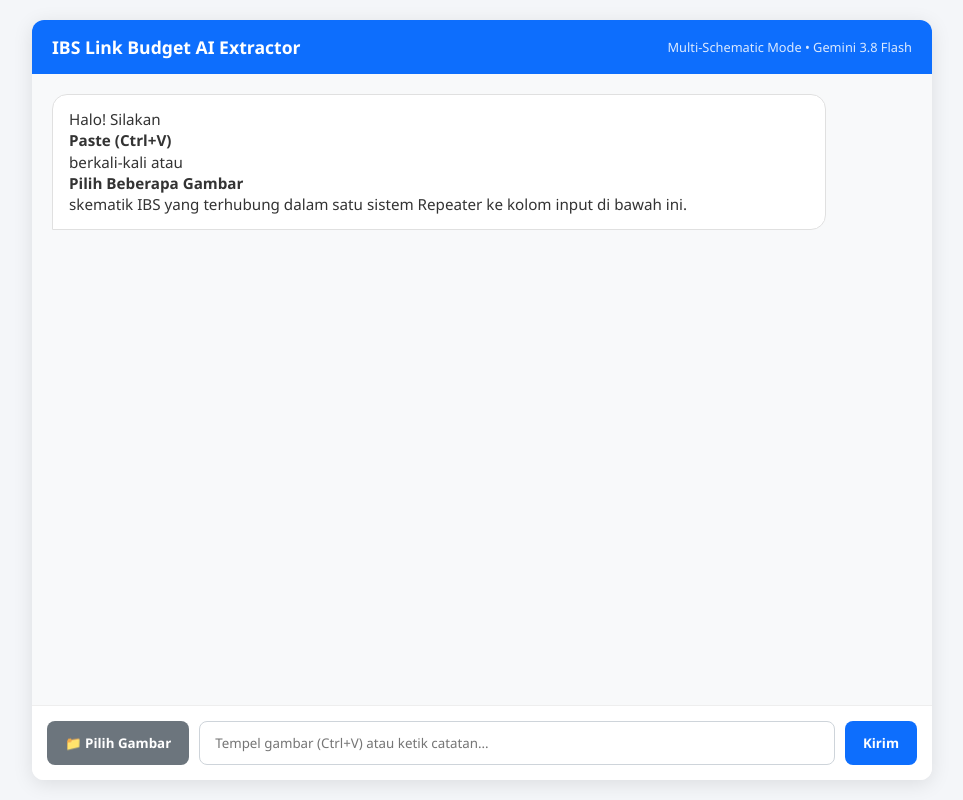
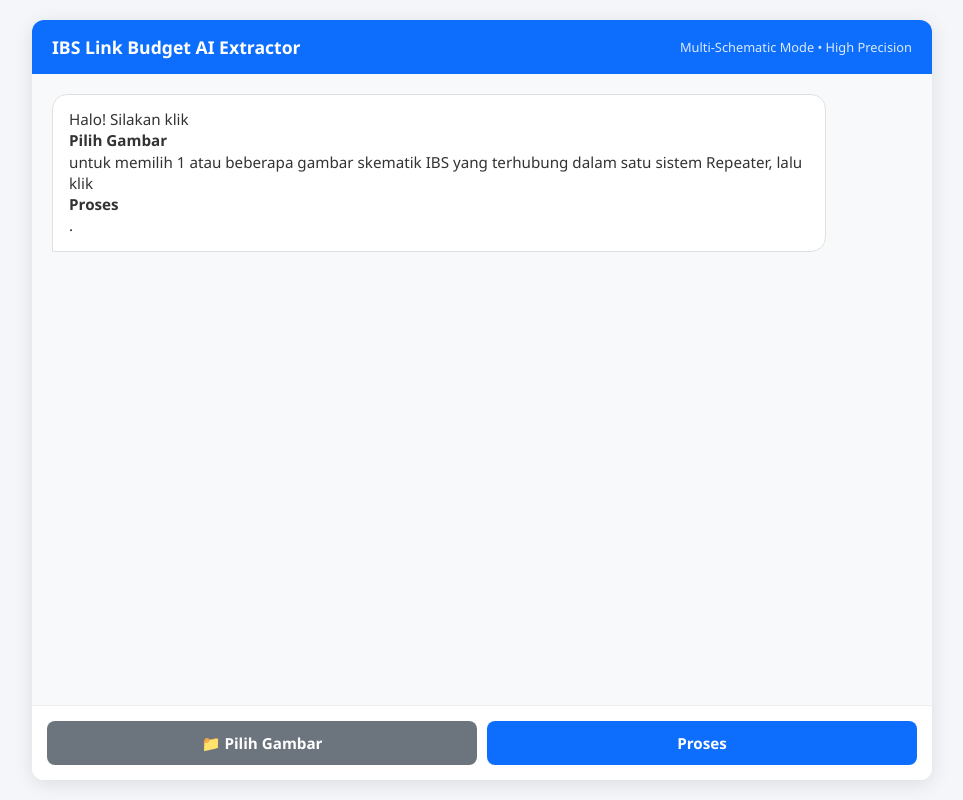
Before and after one commit to farianpsd/ibs-schematic-converter-csv, a Flask app: page / in a window 1280 px wide. Shown: the whole page, without its empty margins (158-1121 px from the left). Run offline with Flask 3, Linux system fonts and the light colour scheme; parts of the project's set-up code (start-up, migrations or seed data) failed here and were passed over.

Commit message:
Update index.html

```diff
--- a/templates/index.html
+++ b/templates/index.html
@@ -29,13 +29,12 @@
         .preview-item .remove-single { position: absolute; top: -6px; right: -6px; background: #dc3545; color: white; border-radius: 50%; width: 18px; height: 18px; font-size: 11px; display: flex; align-items: center; justify-content: center; cursor: pointer; font-weight: bold; }
         .clear-all-btn { color: #dc3545; cursor: pointer; font-size: 0.85rem; font-weight: bold; white-space: nowrap; margin-left: 10px; }
 
-        .input-row { display: flex; gap: 10px; }
-        .input-row input[type="text"] { flex: 1; padding: 12px 15px; border: 1px solid #ced4da; border-radius: 8px; outline: none; }
-        .input-row input[type="text"]:focus { border-color: #0d6efd; }
-        .btn { padding: 10px 18px; border: none; border-radius: 8px; cursor: pointer; font-weight: 600; transition: 0.2s; white-space: nowrap; }
-        .btn-primary { background: #0d6efd; color: white; }
+        .input-row { display: flex; gap: 10px; justify-content: space-between; align-items: center; }
+        .btn { padding: 12px 20px; border: none; border-radius: 8px; cursor: pointer; font-weight: 600; font-size: 0.95rem; transition: 0.2s; white-space: nowrap; }
+        .btn-primary { background: #0d6efd; color: white; flex: 1; }
         .btn-primary:hover { background: #0b5ed7; }
-        .btn-secondary { background: #6c757d; color: white; }
+        .btn-primary:disabled { background: #8bb9fe; cursor: not-allowed; }
+        .btn-secondary { background: #6c757d; color: white; flex: 1; }
         .btn-secondary:hover { background: #5c636a; }
         .btn-success { background: #198754; color: white; margin-top: 12px; display: inline-flex; align-items: center; gap: 6px; text-decoration: none; padding: 10px 16px; border-radius: 6px; font-size: 0.9rem; font-weight: 600; width: fit-content; cursor: pointer; border: none; }
         .btn-success:hover { background: #157347; }
@@ -47,12 +46,12 @@
 <div class="chat-container">
     <div class="chat-header">
         <h2>IBS Link Budget AI Extractor</h2>
-        <span style="font-size: 0.8rem; opacity: 0.85;">Multi-Schematic Mode • Gemini 3.8 Flash</span>
+        <span style="font-size: 0.8rem; opacity: 0.85;">Multi-Schematic Mode • High Precision</span>
     </div>
 
     <div class="chat-box" id="chatBox">
         <div class="message bot">
-            Halo! Silakan <b>Paste (Ctrl+V)</b> berkali-kali atau <b>Pilih Beberapa Gambar</b> skematik IBS yang terhubung dalam satu sistem Repeater ke kolom input di bawah ini.
+            Halo! Silakan klik <b>Pilih Gambar</b> untuk memilih 1 atau beberapa gambar skematik IBS yang terhubung dalam satu sistem Repeater, lalu klik <b>Proses</b>.
         </div>
     </div>
 
@@ -63,32 +62,14 @@
         </div>
         <div class="input-row">
             <input type="file" id="fileInput" accept="image/*" multiple style="display: none;" onchange="handleFileSelect(event)">
-            <button class="btn btn-secondary" onclick="document.getElementById('fileInput').click()">📁 Pilih Gambar</button>
-            <input type="text" id="userInput" placeholder="Tempel gambar (Ctrl+V) atau ketik catatan..." onpaste="handlePaste(event)" onkeypress="if(event.key==='Enter') sendMessage()">
-            <button class="btn btn-primary" onclick="sendMessage()">Kirim</button>
+            <button type="button" class="btn btn-secondary" onclick="document.getElementById('fileInput').click()">📁 Pilih Gambar</button>
+            <button type="button" id="processBtn" class="btn btn-primary" onclick="sendMessage()">Proses</button>
         </div>
     </div>
 </div>
 
 <script>
     let selectedFiles = [];
-
-    function handlePaste(e) {
-        const items = (e.clipboardData || e.originalEvent.clipboardData).items;
-        let hasImage = false;
-        for (let item of items) {
-            if (item.type.indexOf('image') !== -1) {
-                const file = item.getAsFile();
-                if (file) {
-                    selectedFiles.push(file);
-                    hasImage = true;
-                }
-            }
-        }
-        if (hasImage) {
-            renderPreviews();
-        }
-    }
 
     function handleFileSelect(e) {
         const files = Array.from(e.target.files);
@@ -116,7 +97,7 @@
                 const itemDiv = document.createElement('div');
                 itemDiv.className = 'preview-item';
                 itemDiv.innerHTML = `
-                    <img src="${event.target.result}" title="${file.name || 'Pasted Image ' + (index + 1)}">
+                    <img src="${event.target.result}" title="${file.name || 'Gambar ' + (index + 1)}">
                     <span class="remove-single" onclick="removeSingleImage(${index})" title="Hapus gambar ini">✕</span>
                 `;
                 previewList.appendChild(itemDiv);
@@ -149,19 +130,42 @@
         URL.revokeObjectURL(url);
     }
 
+    async function pollJobUntilDone(jobId, statusElement, chatBox) {
+        while (true) {
+            const res = await fetch(`/api/job/${jobId}`);
+            const contentType = res.headers.get('content-type') || '';
+            if (!contentType.includes('application/json')) {
+                throw new Error('Server mengembalikan respons non-JSON saat mengecek progres.');
+            }
+            const data = await res.json();
+
+            if (data.status === 'processing') {
+                if (statusElement && data.step) {
+                    statusElement.innerText = `⏳ ${data.step}`;
+                    chatBox.scrollTop = chatBox.scrollHeight;
+                }
+                await new Promise(resolve => setTimeout(resolve, 1500));
+                continue;
+            }
+            return data;
+        }
+    }
+
     async function sendMessage() {
-        const input = document.getElementById('userInput');
-        const text = input.value.trim();
-
-        if (!text && selectedFiles.length === 0) return;
+        if (selectedFiles.length === 0) {
+            alert('Silakan pilih minimal 1 gambar skematik IBS terlebih dahulu.');
+            return;
+        }
 
         const chatBox = document.getElementById('chatBox');
+        const processBtn = document.getElementById('processBtn');
+        processBtn.disabled = true;
+        processBtn.innerText = 'Memproses...';
 
-        // 1. Tampilkan Pesan & Semua Gambar User di Chat
+        // 1. Tampilkan Semua Gambar User di Chat
         const userMsgDiv = document.createElement('div');
         userMsgDiv.className = 'message user';
 
-        if (selectedFiles.length > 0) {
         const imgGrid = document.createElement('div');
         imgGrid.className = 'user-img-grid';
         selectedFiles.forEach(file => {
@@ -171,17 +175,10 @@
             imgGrid.appendChild(img);
         });
         userMsgDiv.appendChild(imgGrid);
-        }
 
-        if (text) {
         const txtSpan = document.createElement('span');
-            txtSpan.innerText = text;
+        txtSpan.innerText = `Memproses ${selectedFiles.length} gambar skematik...`;
         userMsgDiv.appendChild(txtSpan);
-        } else if (selectedFiles.length > 0) {
-            const txtSpan = document.createElement('span');
-            txtSpan.innerText = `Mengekstrak ${selectedFiles.length} gambar skematik...`;
-            userMsgDiv.appendChild(txtSpan);
-        }
         chatBox.appendChild(userMsgDiv);
 
         // 2. Siapkan FormData untuk dikirim ke /chat di app.py
@@ -189,17 +186,16 @@
         selectedFiles.forEach(file => {
             formData.append('files', file);
         });
-        formData.append('message', text);
+        formData.append('message', '');
 
-        // Reset Input Bar
-        input.value = '';
+        // Reset Preview Bar
         clearAllImages();
         chatBox.scrollTop = chatBox.scrollHeight;
 
         // 3. Loading Indicator Bot
         const botLoadingDiv = document.createElement('div');
         botLoadingDiv.className = 'message bot';
-        botLoadingDiv.innerText = 'Sedang melacak jalur & menghitung loss dari semua skematik... (Mohon tunggu ±15-30 detik)';
+        botLoadingDiv.innerText = '⏳ Mengunggah skematik & menyiapkan analisis presisi tinggi...';
         chatBox.appendChild(botLoadingDiv);
         chatBox.scrollTop = chatBox.scrollHeight;
 
@@ -208,7 +204,18 @@
                 method: 'POST',
                 body: formData
             });
-            const result = await response.json();
+
+            const contentType = response.headers.get('content-type') || '';
+            if (!contentType.includes('application/json')) {
+                throw new Error('Respons server tidak valid (bukan JSON). Pastikan app.py sudah di-reload.');
+            }
+
+            let result = await response.json();
+
+            // Jika server mengembalikan job_id (mode bertahap anti-timeout), lanjutkan polling
+            if (result.status === 'processing' && result.job_id) {
+                result = await pollJobUntilDone(result.job_id, botLoadingDiv, chatBox);
+            }
 
             if (result.status === 'success' && result.csv) {
                 const csvData = result.csv.trim();
@@ -216,11 +223,12 @@
                 const rowCount = Math.max(0, lines.length - 1);
 
                 botLoadingDiv.innerHTML = `
-                    <b>✅ Berhasil mengekstrak ${rowCount} segmen jalur dari${result.image_count || 1} skematik menjadi 1 file CSV:</b>
+                    <b>✅ Berhasil mengekstrak ${rowCount} titik antena dari ${result.image_count || 1} skematik menjadi 1 file CSV:</b>
                     <pre>${escapeHtml(csvData)}</pre>
                 `;
 
                 const downloadBtn = document.createElement('button');
+                downloadBtn.type = 'button';
                 downloadBtn.className = 'btn-success';
                 downloadBtn.innerHTML = `📥 Download CSV Gabungan (${rowCount} Baris)`;
                 downloadBtn.onclick = () => downloadCSVFile(csvData, 'ibs_combined_link_budget.csv');
@@ -231,9 +239,12 @@
                 botLoadingDiv.innerHTML = `<span style="color:#dc3545; font-weight:600;">❌ ${escapeHtml(errText)}</span>`;
             }
         } catch (err) {
-            botLoadingDiv.innerHTML = `<span style="color:#dc3545; font-weight:600;">❌ Terjadi kesalahan koneksi atau timeout server: ${escapeHtml(err.message)}</span>`;
+            botLoadingDiv.innerHTML = `<span style="color:#dc3545; font-weight:600;">❌ Terjadi kesalahan: ${escapeHtml(err.message)}</span>`;
+        } finally {
+            processBtn.disabled = false;
+            processBtn.innerText = 'Proses';
+            chatBox.scrollTop = chatBox.scrollHeight;
         }
-        chatBox.scrollTop = chatBox.scrollHeight;
     }
 
     function escapeHtml(text) {
```
Lines whose indentation alone changed are shown as unchanged.
